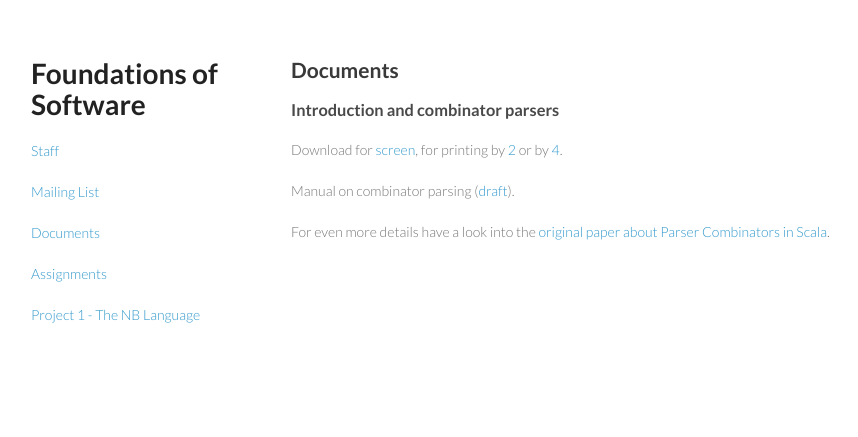
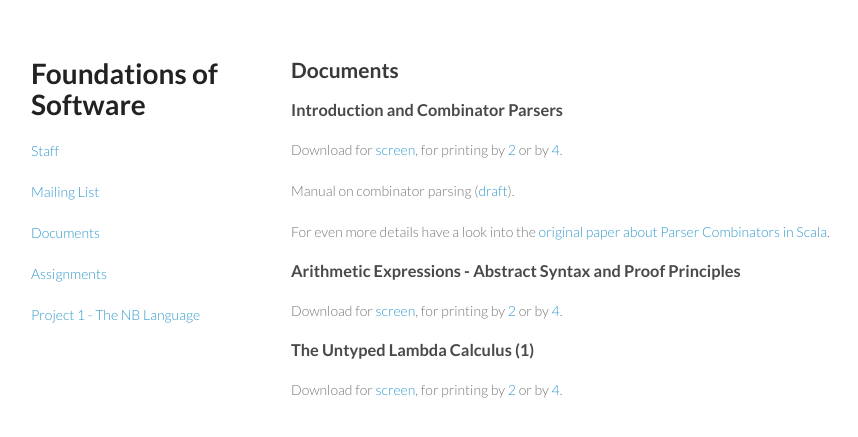
Before and after one commit to christophetd/fos2015.github.io, a Jekyll site: the page built from documents.md, in a window 1280 px wide. Shown: the top 437 px of the page, without its empty margins (179-1037 px from the left). Built offline with Jekyll 4.4.1, drawn with Linux system fonts in a browser that asks for light colours.

Commit message:
generated at 2015-09-16 13:22:27.319581

```diff
--- a/documents.md
+++ b/documents.md
@@ -7,12 +7,34 @@ index: 2
 
 ## Documents
 
-### Introduction and combinator parsers
+
+
+### Introduction and Combinator Parsers
 
 Download for [screen](slides/week01.pdf),
 for printing by [2](slides/week01-1x2.pdf)
 or by [4](slides/week01-2x2.pdf).
 
+
 Manual on combinator parsing ([draft](slides/combinator_parsing.pdf)).
 
 For even more details have a look into the [original paper about Parser Combinators in Scala](https://lirias.kuleuven.be/bitstream/123456789/164870/1/CW491.pdf).
+
+
+
+
+### Arithmetic Expressions - Abstract Syntax and Proof Principles
+
+Download for [screen](slides/week02.pdf),
+for printing by [2](slides/week02-1x2.pdf)
+or by [4](slides/week02-2x2.pdf).
+
+
+
+
+
+### The Untyped Lambda Calculus (1)
+
+Download for [screen](slides/week03.pdf),
+for printing by [2](slides/week03-1x2.pdf)
+or by [4](slides/week03-2x2.pdf).
```
Also changed, not shown: 10 other files.
